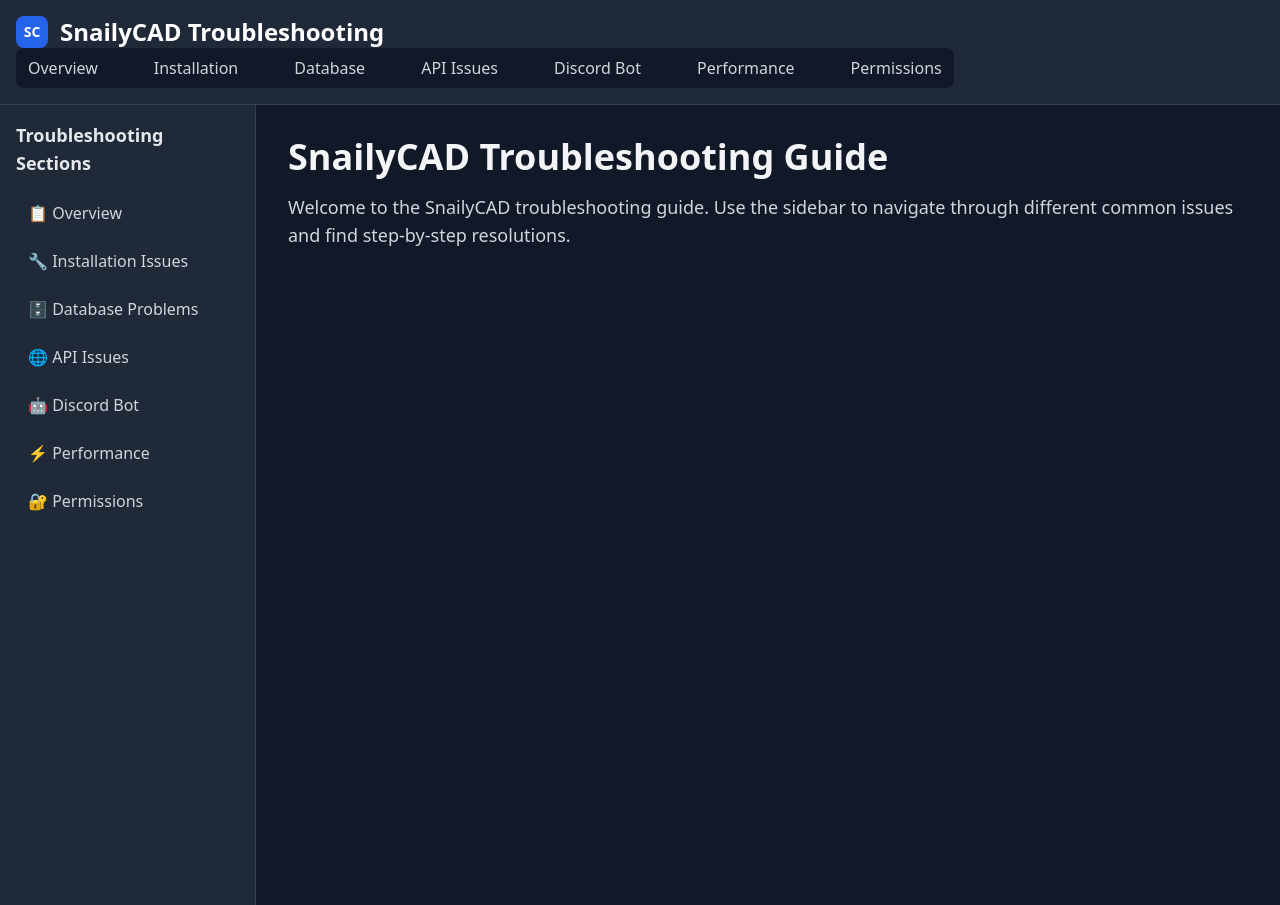
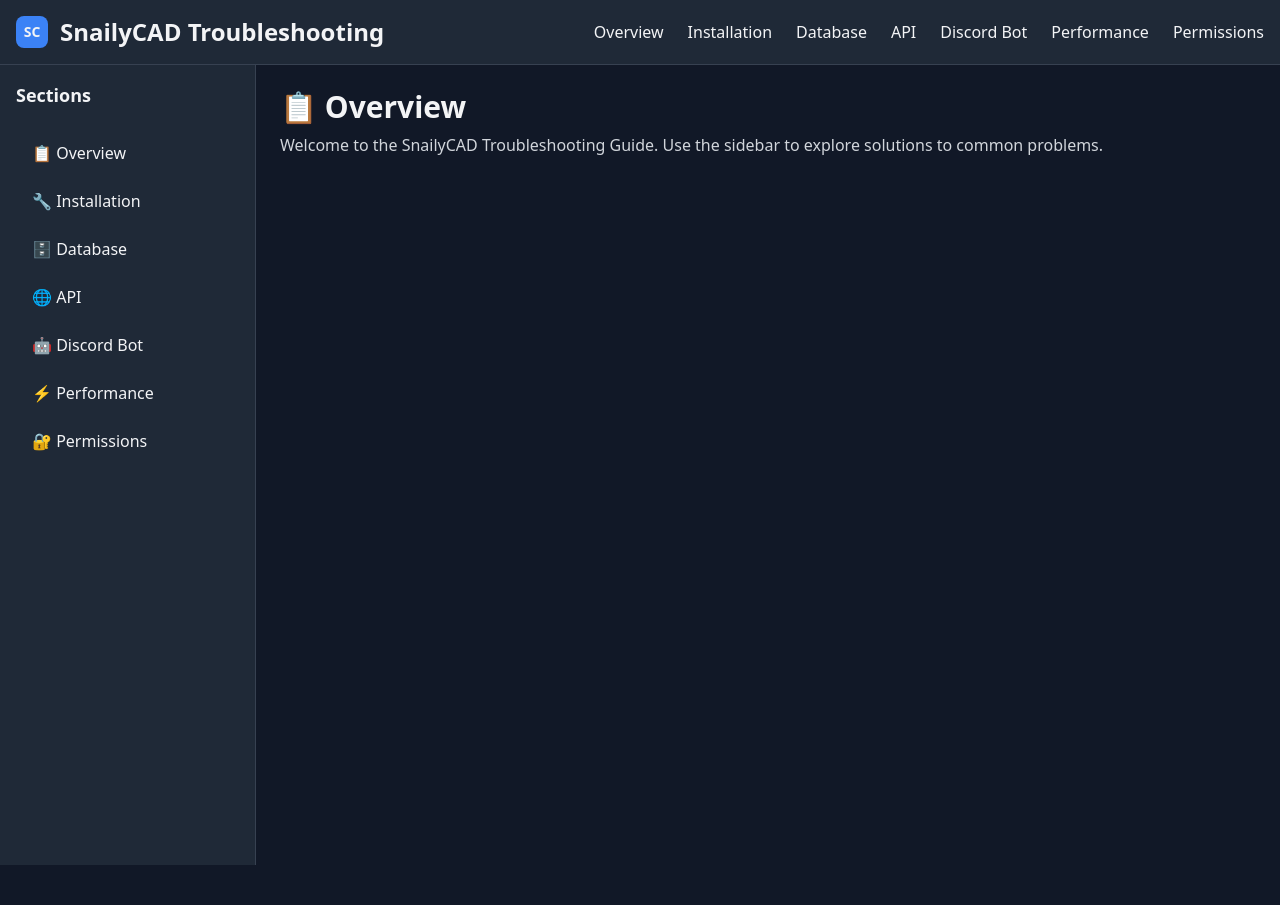
Before and after one commit to EWANZO101/snailytub, a plain HTML site: page index.html in a window 1280 px wide. After the commit the page ends 865 px from the top, so only its background shows below. Drawn offline with nearby package versions, Linux system fonts and the light colour scheme.

Commit message:
Update index.html

```diff
--- a/index.html
+++ b/index.html
@@ -5,8 +5,6 @@
   <meta name="viewport" content="width=device-width, initial-scale=1.0" />
   <title>SnailyCAD Troubleshooting Guide</title>
   <script src="https://cdn.tailwindcss.com"></script>
-  <link href="https://cdnjs.cloudflare.com/ajax/libs/flowbite/2.2.1/flowbite.min.css" rel="stylesheet" />
-
   <script>
     tailwind.config = {
       darkMode: 'class',
@@ -14,10 +12,8 @@
         extend: {
           colors: {
             primary: {
-              "50": "#eff6ff", "100": "#dbeafe", "200": "#bfdbfe",
-              "300": "#93c5fd", "400": "#60a5fa", "500": "#3b82f6",
-              "600": "#2563eb", "700": "#1d4ed8", "800": "#1e40af",
-              "900": "#1e3a8a", "950": "#172554"
+              500: '#3b82f6',
+              700: '#1d4ed8',
             }
           }
         }
@@ -25,128 +21,98 @@
     }
   </script>
 </head>
+<body class="bg-gray-900 text-gray-100 font-sans">
 
-<body class="bg-gray-900 text-gray-100">
-  <!-- Navbar -->
-  <nav class="bg-gray-800 border-b border-gray-700">
-    <div class="max-w-screen-xl flex flex-wrap items-center justify-between mx-auto p-4">
+  <!-- Header -->
+  <header class="bg-gray-800 border-b border-gray-700">
+    <div class="max-w-7xl mx-auto flex justify-between items-center p-4">
       <div class="flex items-center space-x-3">
-        <div class="w-8 h-8 bg-blue-600 rounded-lg flex items-center justify-center">
-          <span class="text-white font-bold text-sm">SC</span>
+        <div class="bg-primary-500 w-8 h-8 rounded-lg flex items-center justify-center text-sm font-bold">
+          SC
         </div>
-        <span class="text-2xl font-semibold text-white">SnailyCAD Troubleshooting</span>
+        <h1 class="text-2xl font-semibold">SnailyCAD Troubleshooting</h1>
       </div>
-      <div class="hidden md:block">
-        <div class="font-medium flex flex-col p-4 md:p-0 mt-4 border border-gray-100 rounded-lg bg-gray-50 md:flex-row md:space-x-8 md:mt-0 md:border-0 md:bg-transparent dark:bg-gray-800 md:dark:bg-gray-900 dark:border-gray-700">
-          <a href="index.html" class="block py-2 px-3 text-gray-300 hover:text-blue-400 transition-colors">Overview</a>
-          <a href="Installation-Issues.html" class="block py-2 px-3 text-gray-300 hover:text-blue-400 transition-colors">Installation</a>
-          <a href="database.html" class="block py-2 px-3 text-gray-300 hover:text-blue-400 transition-colors">Database</a>
-          <a href="api.html" class="block py-2 px-3 text-gray-300 hover:text-blue-400 transition-colors">API Issues</a>
-          <a href="discord.html" class="block py-2 px-3 text-gray-300 hover:text-blue-400 transition-colors">Discord Bot</a>
-          <a href="performance.html" class="block py-2 px-3 text-gray-300 hover:text-blue-400 transition-colors">Performance</a>
-          <a href="permissions.html" class="block py-2 px-3 text-gray-300 hover:text-blue-400 transition-colors">Permissions</a>
-        </div>
-      </div>
+      <nav class="hidden md:flex space-x-6">
+        <a href="index.html" class="hover:text-primary-500">Overview</a>
+        <a href="Installation-Issues.html" class="hover:text-primary-500">Installation</a>
+        <a href="database.html" class="hover:text-primary-500">Database</a>
+        <a href="api.html" class="hover:text-primary-500">API</a>
+        <a href="discord.html" class="hover:text-primary-500">Discord Bot</a>
+        <a href="performance.html" class="hover:text-primary-500">Performance</a>
+        <a href="permissions.html" class="hover:text-primary-500">Permissions</a>
+      </nav>
     </div>
-  </nav>
+  </header>
 
   <div class="flex min-h-screen">
     <!-- Sidebar -->
-    <aside class="w-64 bg-gray-800 border-r border-gray-700">
-      <div class="p-4">
-        <h3 class="text-lg font-semibold text-gray-200 mb-4">Troubleshooting Sections</h3>
-        <nav class="space-y-2">
-          <button onclick="showSection('overview')" class="section-btn w-full text-left px-3 py-2 text-gray-300 hover:bg-gray-700 hover:text-blue-400 rounded-lg transition-colors">
-            📋 Overview
-          </button>
-          <button onclick="showSection('installation')" class="section-btn w-full text-left px-3 py-2 text-gray-300 hover:bg-gray-700 hover:text-blue-400 rounded-lg transition-colors">
-            🔧 Installation Issues
-          </button>
-          <button onclick="showSection('database')" class="section-btn w-full text-left px-3 py-2 text-gray-300 hover:bg-gray-700 hover:text-blue-400 rounded-lg transition-colors">
-            🗄️ Database Problems
-          </button>
-          <button onclick="showSection('api')" class="section-btn w-full text-left px-3 py-2 text-gray-300 hover:bg-gray-700 hover:text-blue-400 rounded-lg transition-colors">
-            🌐 API Issues
-          </button>
-          <button onclick="showSection('discord')" class="section-btn w-full text-left px-3 py-2 text-gray-300 hover:bg-gray-700 hover:text-blue-400 rounded-lg transition-colors">
-            🤖 Discord Bot
-          </button>
-          <button onclick="showSection('performance')" class="section-btn w-full text-left px-3 py-2 text-gray-300 hover:bg-gray-700 hover:text-blue-400 rounded-lg transition-colors">
-            ⚡ Performance
-          </button>
-          <button onclick="showSection('permissions')" class="section-btn w-full text-left px-3 py-2 text-gray-300 hover:bg-gray-700 hover:text-blue-400 rounded-lg transition-colors">
-            🔐 Permissions
-          </button>
-        </nav>
-      </div>
+    <aside class="w-64 bg-gray-800 border-r border-gray-700 p-4 space-y-2">
+      <h2 class="text-lg font-semibold mb-4">Sections</h2>
+      <button class="nav-btn w-full text-left px-4 py-2 rounded hover:bg-gray-700" data-target="section-overview">📋 Overview</button>
+      <button class="nav-btn w-full text-left px-4 py-2 rounded hover:bg-gray-700" data-target="section-installation">🔧 Installation</button>
+      <button class="nav-btn w-full text-left px-4 py-2 rounded hover:bg-gray-700" data-target="section-database">🗄️ Database</button>
+      <button class="nav-btn w-full text-left px-4 py-2 rounded hover:bg-gray-700" data-target="section-api">🌐 API</button>
+      <button class="nav-btn w-full text-left px-4 py-2 rounded hover:bg-gray-700" data-target="section-discord">🤖 Discord Bot</button>
+      <button class="nav-btn w-full text-left px-4 py-2 rounded hover:bg-gray-700" data-target="section-performance">⚡ Performance</button>
+      <button class="nav-btn w-full text-left px-4 py-2 rounded hover:bg-gray-700" data-target="section-permissions">🔐 Permissions</button>
     </aside>
 
     <!-- Main Content -->
-    <main class="flex-1 p-8 space-y-8">
-      <!-- All sections go here -->
-      <div id="overview" class="section">
-        <h1 class="text-4xl font-bold text-gray-100 mb-4">SnailyCAD Troubleshooting Guide</h1>
-        <p class="text-lg text-gray-300">Welcome to the SnailyCAD troubleshooting guide. Use the sidebar to navigate through different common issues and find step-by-step resolutions.</p>
-      </div>
+    <main class="flex-1 p-6 space-y-10">
+      <section id="section-overview">
+        <h2 class="text-3xl font-bold mb-2">📋 Overview</h2>
+        <p class="text-gray-300">Welcome to the SnailyCAD Troubleshooting Guide. Use the sidebar to explore solutions to common problems.</p>
+      </section>
 
-      <div id="installation" class="section hidden">
-        <h2 class="text-3xl font-semibold mb-4">🔧 Installation Issues</h2>
-        <p class="text-gray-400">Add installation-related troubleshooting content here.</p>
-      </div>
+      <section id="section-installation" class="hidden">
+        <h2 class="text-3xl font-bold mb-2">🔧 Installation</h2>
+        <p class="text-gray-300">Installation-related issues and solutions will appear here.</p>
+      </section>
 
-      <div id="database" class="section hidden">
-        <h2 class="text-3xl font-semibold mb-4">🗄️ Database Problems</h2>
-        <p class="text-gray-400">Add database troubleshooting content here.</p>
-      </div>
+      <section id="section-database" class="hidden">
+        <h2 class="text-3xl font-bold mb-2">🗄️ Database</h2>
+        <p class="text-gray-300">Troubleshooting for database connection, migration, or other errors.</p>
+      </section>
 
-      <div id="api" class="section hidden">
-        <h2 class="text-3xl font-semibold mb-4">🌐 API Issues</h2>
-        <p class="text-gray-400">Add API troubleshooting content here.</p>
-      </div>
+      <section id="section-api" class="hidden">
+        <h2 class="text-3xl font-bold mb-2">🌐 API Issues</h2>
+        <p class="text-gray-300">Resolve issues related to API access, authentication, and errors.</p>
+      </section>
 
-      <div id="discord" class="section hidden">
-        <h2 class="text-3xl font-semibold mb-4">🤖 Discord Bot</h2>
-        <p class="text-gray-400">Add Discord bot troubleshooting content here.</p>
-      </div>
+      <section id="section-discord" class="hidden">
+        <h2 class="text-3xl font-bold mb-2">🤖 Discord Bot</h2>
+        <p class="text-gray-300">Learn how to fix issues related to the Discord bot integration.</p>
+      </section>
 
-      <div id="performance" class="section hidden">
-        <h2 class="text-3xl font-semibold mb-4">⚡ Performance</h2>
-        <p class="text-gray-400">Add performance optimization tips here.</p>
-      </div>
+      <section id="section-performance" class="hidden">
+        <h2 class="text-3xl font-bold mb-2">⚡ Performance</h2>
+        <p class="text-gray-300">Improve performance and reduce lag in your CAD system.</p>
+      </section>
 
-      <div id="permissions" class="section hidden">
-        <h2 class="text-3xl font-semibold mb-4">🔐 Permissions</h2>
-        <p class="text-gray-400">Add permission troubleshooting content here.</p>
-      </div>
+      <section id="section-permissions" class="hidden">
+        <h2 class="text-3xl font-bold mb-2">🔐 Permissions</h2>
+        <p class="text-gray-300">Common problems with user roles and access rights.</p>
+      </section>
     </main>
   </div>
 
-  <!-- JavaScript to switch sections -->
+  <!-- JS to toggle sections -->
   <script>
-    function showSection(id) {
-      const sections = document.querySelectorAll('.section');
-      sections.forEach(section => {
-        section.classList.add('hidden');
+    document.querySelectorAll('.nav-btn').forEach(btn => {
+      btn.addEventListener('click', () => {
+        const targetId = btn.getAttribute('data-target');
+        document.querySelectorAll('main section').forEach(sec => {
+          sec.classList.add('hidden');
+        });
+        document.getElementById(targetId).classList.remove('hidden');
+
+        document.querySelectorAll('.nav-btn').forEach(b => {
+          b.classList.remove('bg-gray-700', 'text-primary-500');
+        });
+        btn.classList.add('bg-gray-700', 'text-primary-500');
       });
+    });
+  </script>
 
-      const active = document.getElementById(id);
-      if (active) {
-        active.classList.remove('hidden');
-      }
-
-      // Optional: highlight active button
-      document.querySelectorAll('.section-btn').forEach(btn => {
-        btn.classList.remove('bg-gray-700', 'text-blue-400');
-      });
-
-      const activeBtn = [...document.querySelectorAll('.section-btn')].find(btn =>
-        btn.textContent.trim().includes(document.getElementById(id).querySelector('h2, h1').textContent.trim().split(" ")[0])
-      );
-
-      if (activeBtn) {
-        activeBtn.classList.add('bg-gray-700', 'text-blue-400');
-      }
-    }
-  </script>
 </body>
 </html>
```
